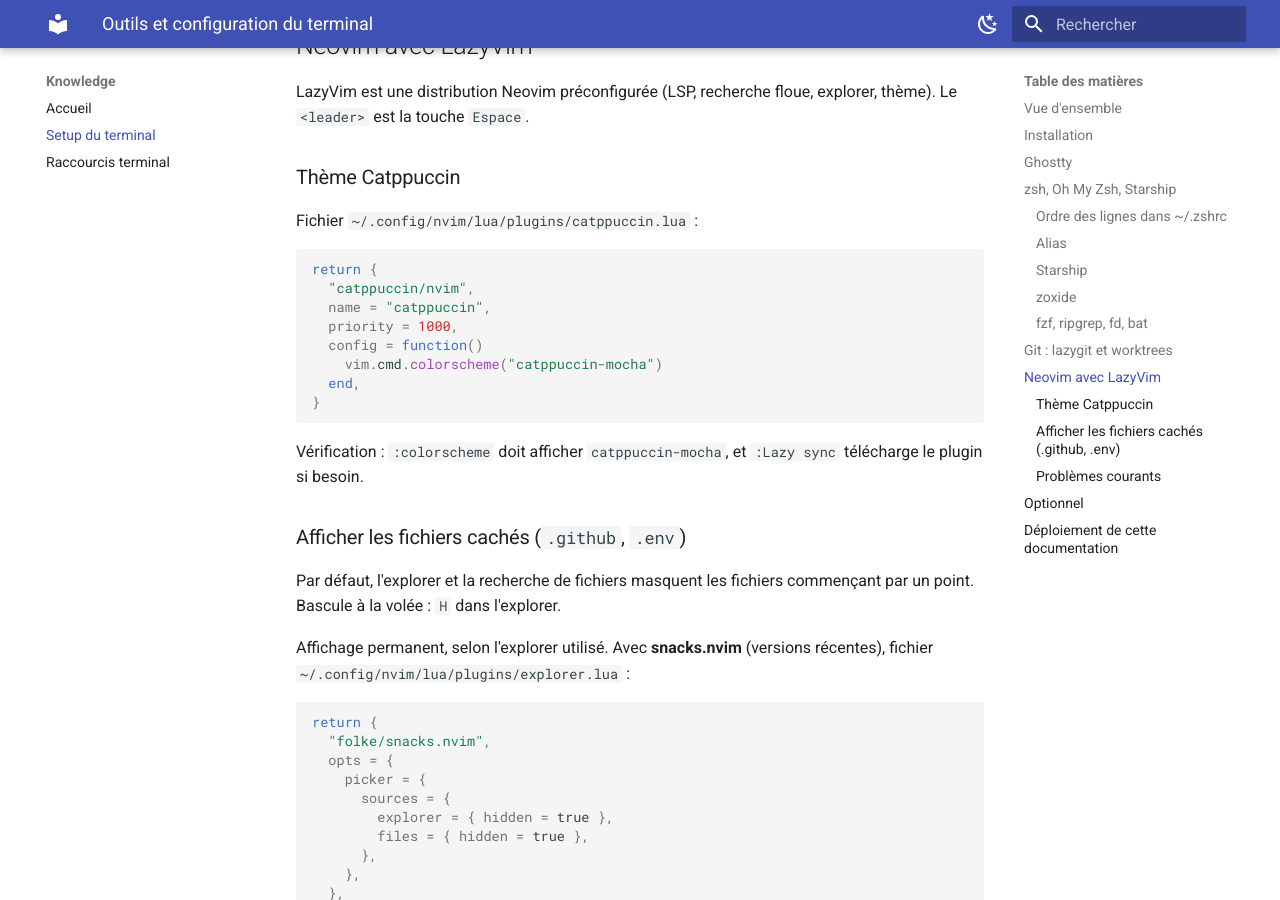
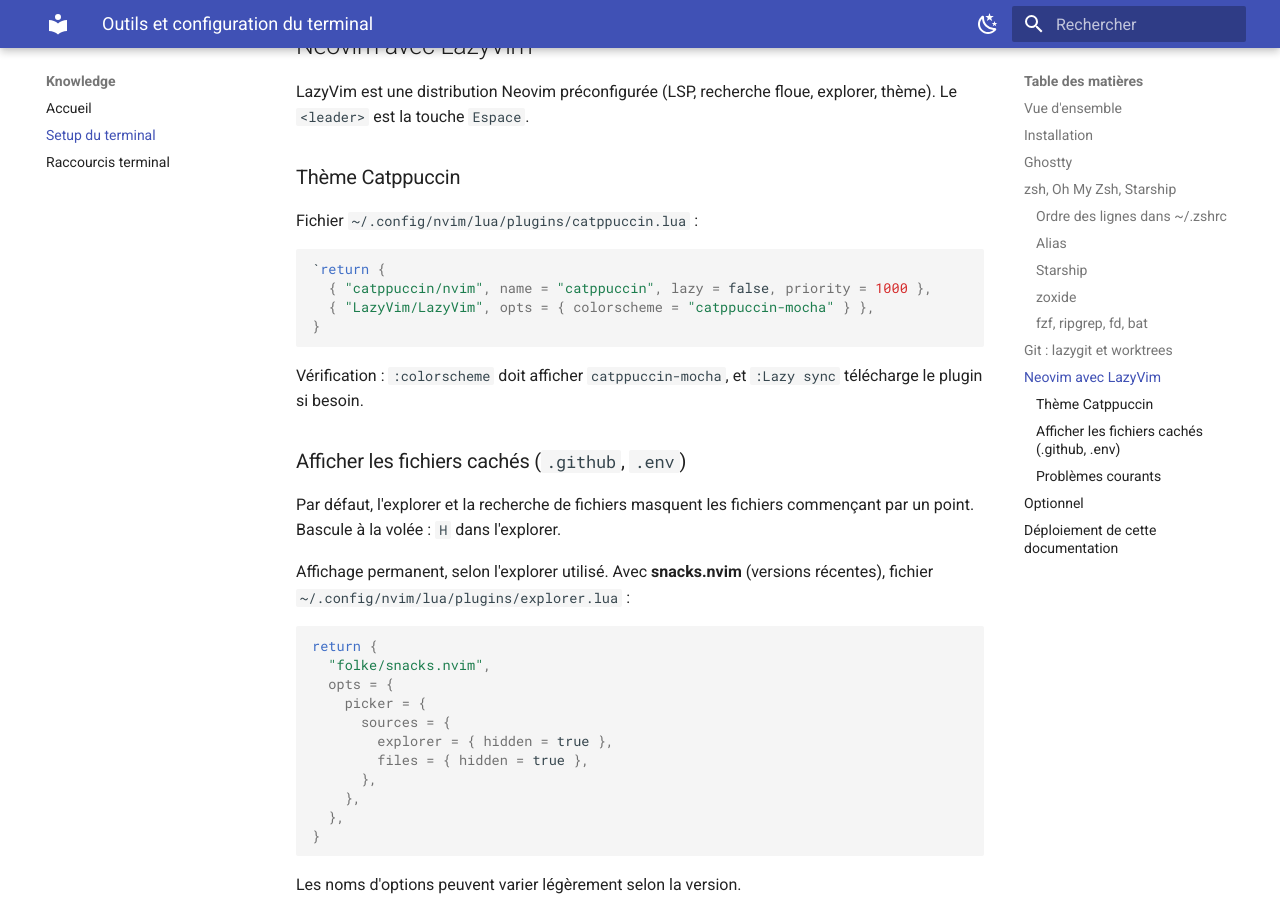
Before and after one commit to jcassan/knowledge, an MkDocs documentation site: the page built from docs/terminal-setup.md, in a window 1280 px wide and 900 px high, scrolled down 5024 px. Built offline with MkDocs 1.6.1 and Material for MkDocs 9.7.7, drawn with Linux system fonts in a browser that asks for light colours.

Commit message:
change nvim theme configuration

````diff
--- a/docs/terminal-setup.md
+++ b/docs/terminal-setup.md
@@ -195,13 +195,9 @@ LazyVim est une distribution Neovim préconfigurée (LSP, recherche floue, explo
 Fichier `~/.config/nvim/lua/plugins/catppuccin.lua` :
 
 ```lua
-return {
-  "catppuccin/nvim",
-  name = "catppuccin",
-  priority = 1000,
-  config = function()
-    vim.cmd.colorscheme("catppuccin-mocha")
-  end,
+`return {
+  { "catppuccin/nvim", name = "catppuccin", lazy = false, priority = 1000 },
+  { "LazyVim/LazyVim", opts = { colorscheme = "catppuccin-mocha" } },
 }
 ```
 
````
